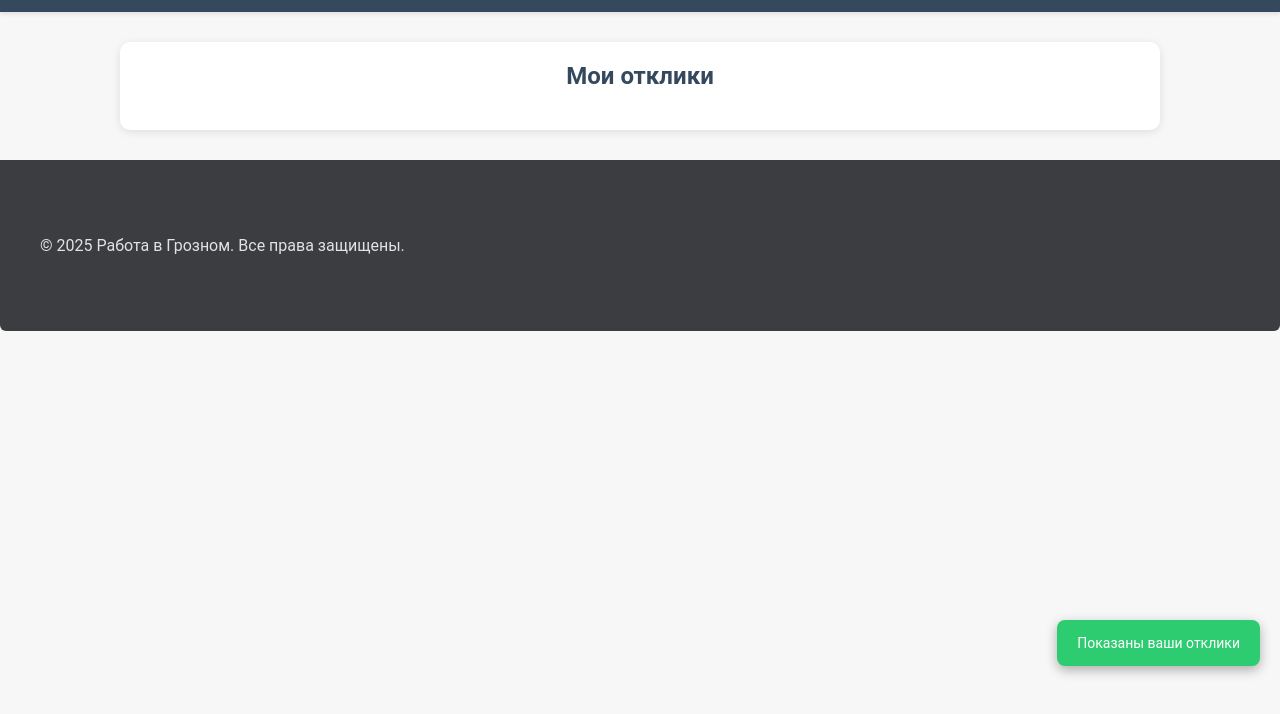
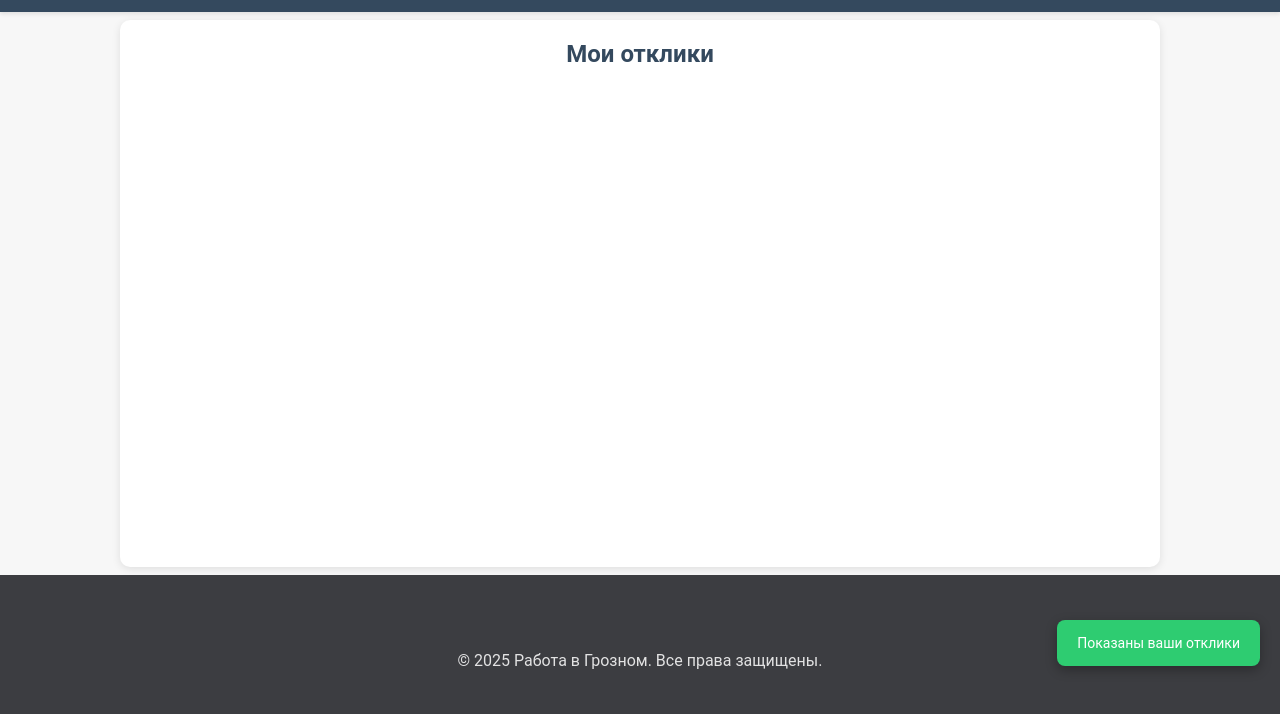
Before and after one commit to Speeddidy/chesu-work, a plain HTML site: page index.html in a window 1280 px wide. Both pictures are taken after a click on the link 1120 px from the left and 33 px from the top of the page. Shown: the part 54-768 px from the top of the page. Drawn offline with nearby package versions, Linux system fonts and the light colour scheme.

Commit message:
подправил отклики

```diff
--- a/styles.css
+++ b/styles.css
@@ -12,6 +12,10 @@ body {
   padding: 0;
   background-color: var(--background-color);
   color: var(--text-color);
+  display: flex;
+  flex-direction: column;
+  justify-content: space-between;
+  height: 100vh;
 }
 
 header {
@@ -24,7 +28,7 @@ header {
   box-shadow: 0 2px 4px rgba(0, 0, 0, 0.1);
   position: sticky;
   top: 0;
-  z-index: 1000;
+  z-index: 1001;
 }
 
 .logo {
@@ -107,9 +111,18 @@ nav .create-btn:hover {
   display: none;
 }
 
+.responses-section {
+  height: 100%;
+  justify-content: center;
+  align-items: center;
+}
+
+.responses-section.active {
+  display: flex;
+}
+
 .main-section.active,
-.auth-section.active,
-.responses-section.active {
+.auth-section.active {
   display: block;
 }
 
@@ -270,15 +283,19 @@ nav .create-btn:hover {
 .responses-container {
   background-color: var(--card-background);
   padding: 20px;
-  margin: 30px auto;
   max-width: 1000px;
   border-radius: 10px;
   box-shadow: 0 2px 8px rgba(0, 0, 0, 0.1);
+  height: 90%;
+  width: 100%;
+  display: flex;
+  flex-direction: column;
+  gap: 20px;
 }
 
 .responses-container h2 {
   font-size: 24px;
-  margin: 0 0 20px;
+  margin: 0;
   color: var(--primary-color);
   text-align: center;
 }
@@ -961,9 +978,8 @@ footer {
   background-color: #3c3d41;
   color: rgba(255, 255, 255, 0.85);
   padding: 60px 40px;
-  margin-top: 20px;
-  border-bottom-right-radius: 6px;
-  border-bottom-left-radius: 6px;
+  display: flex;
+  justify-content: center;
 }
 
 footer .container {
```
